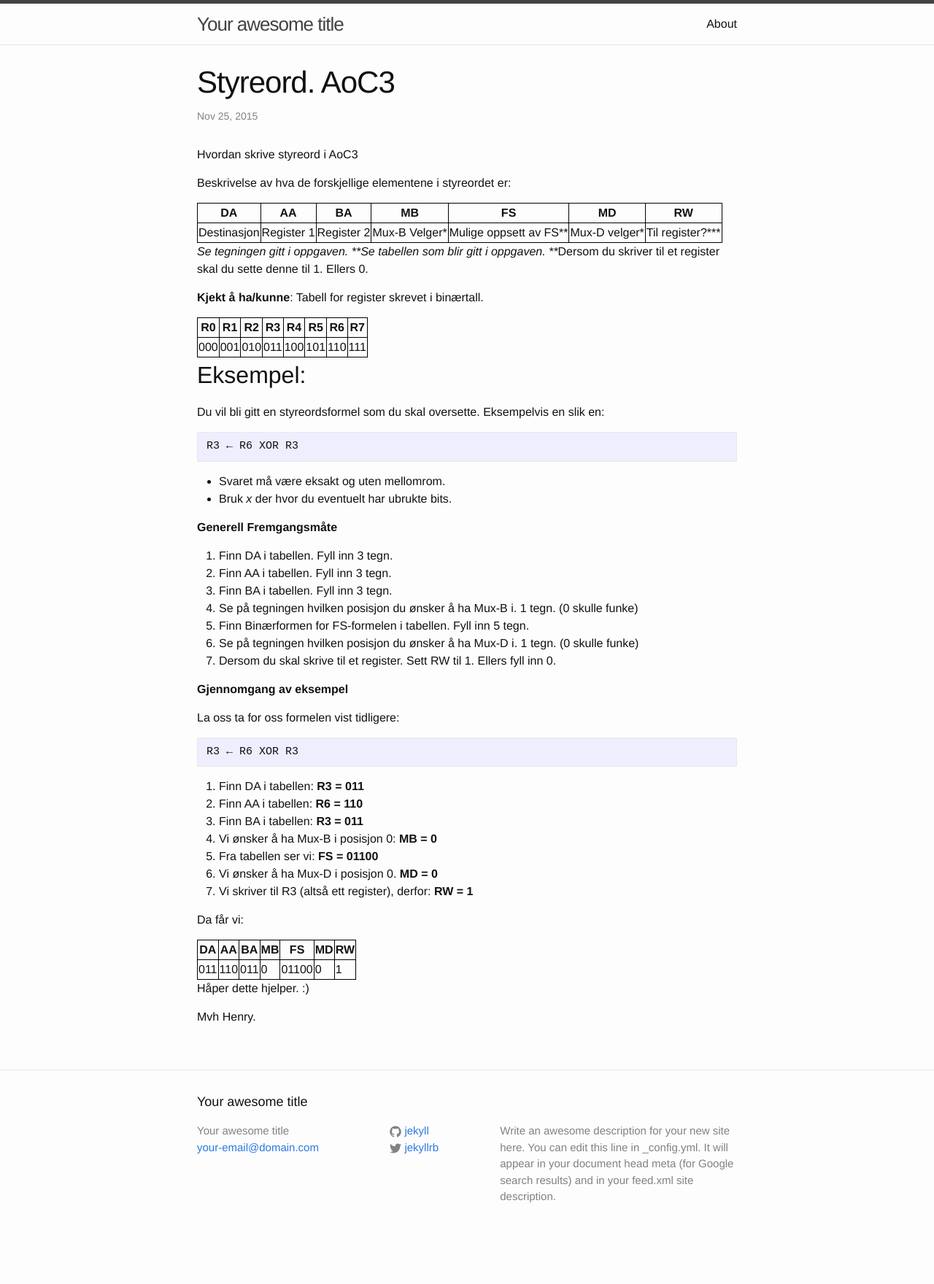
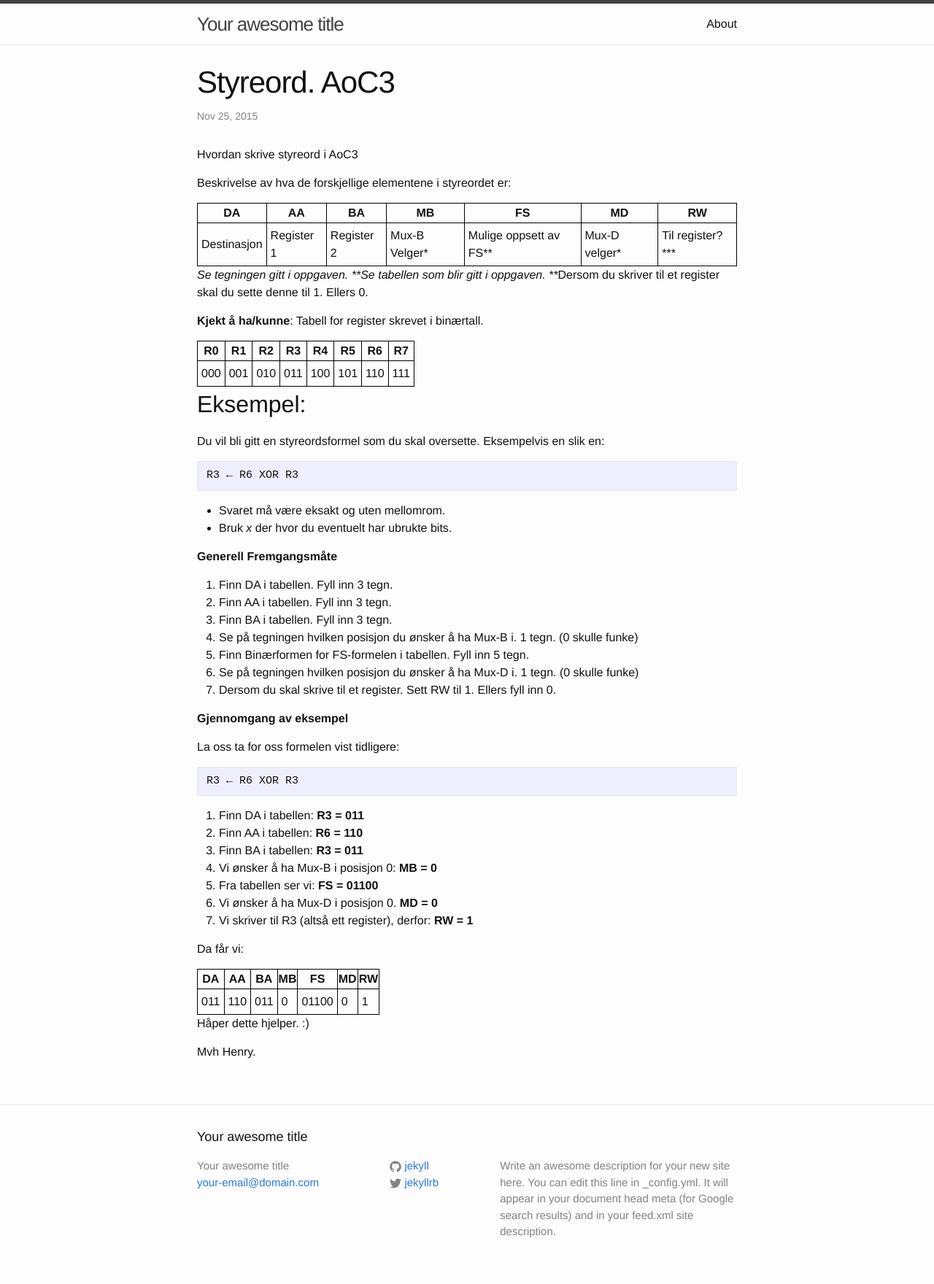
Before and after one commit to SjoenH/SjoenH.github.io, a Jekyll site: the page built from _posts/2015-11-25-Styreord.markdown, in a window 1280 px wide. Shown: the whole page at 73% size. Built offline with Jekyll 4.4.1, drawn with Linux system fonts in a browser that asks for light colours; before the commit the page ends 1712 px from its top, so only the background shows below that.

Commit message:
some more space in tables

```diff
--- a/css/main.scss
+++ b/css/main.scss
@@ -9,6 +9,10 @@ table {
 
 table, th, td {
     border: 1px solid black;
+}
+
+td{
+  padding: 5px;
 }
 
 // Our variables
```
